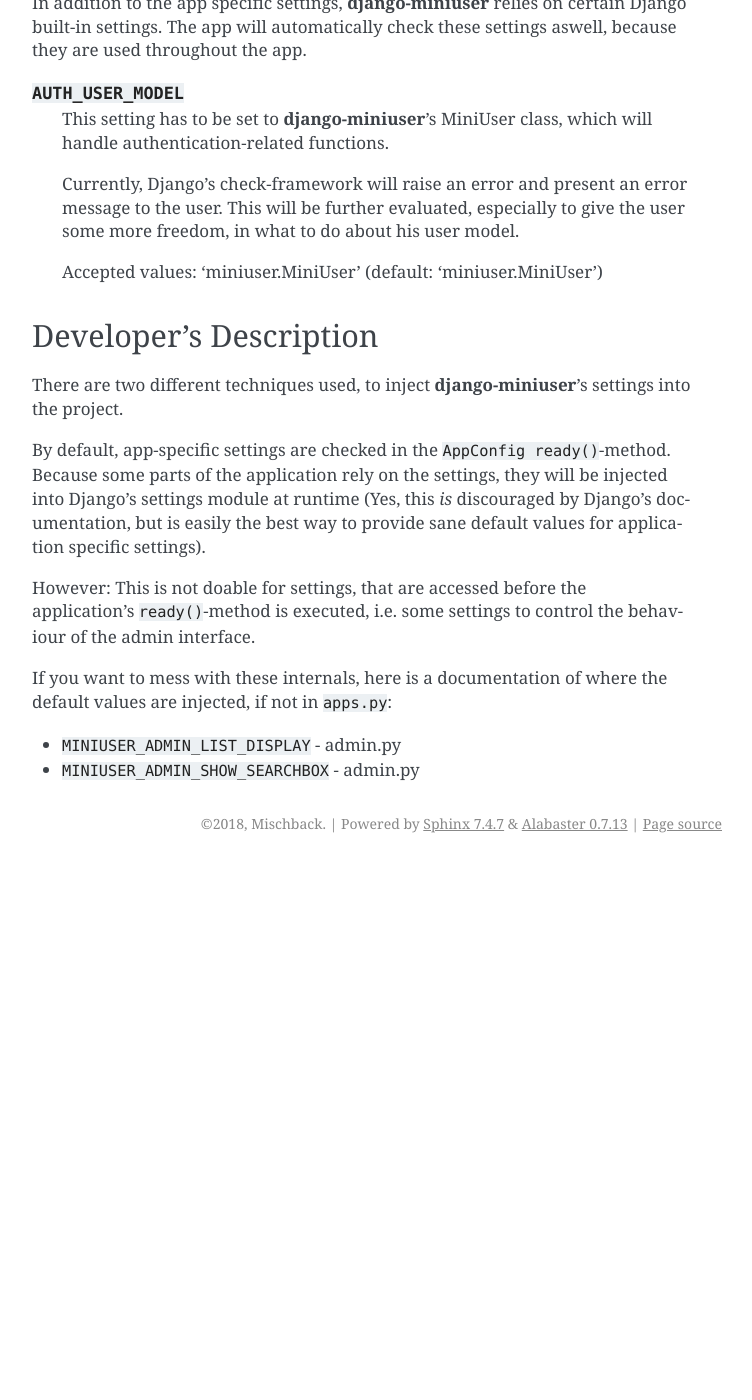
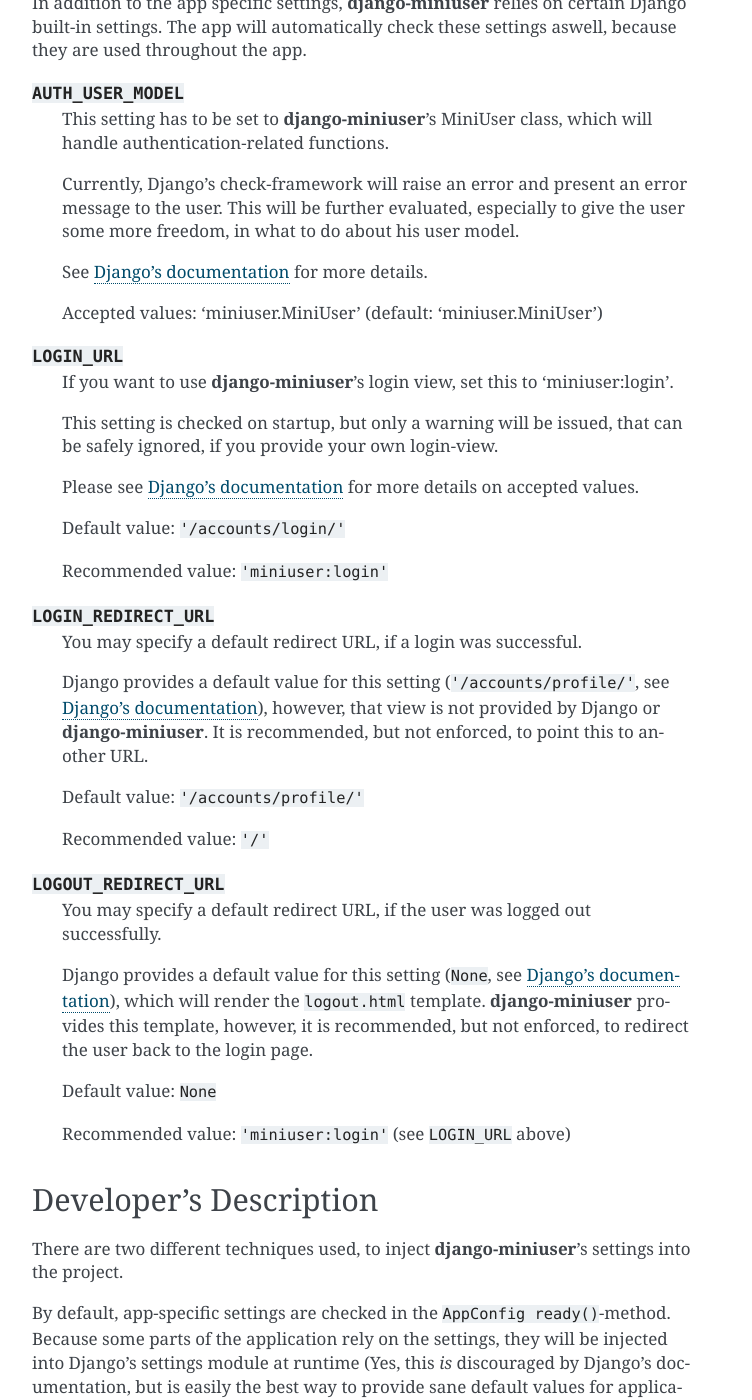
Before and after one commit to Mischback/django-miniuser, a Sphinx documentation site: the page built from docs/source/settings.rst, in a window 1280 px wide and 1400 px high, scrolled down 2384 px. Shown: the whole window, without its empty margins (388-1140 px from the left). Built offline with Sphinx 7.4.7, drawn with Linux system fonts in a browser that asks for light colours; before the commit the page ends 3247 px from its top, so only the background shows below that.

Commit message:
Included relevant Django settings

```diff
--- a/docs/source/settings.rst
+++ b/docs/source/settings.rst
@@ -109,7 +109,50 @@
         error message to the user. This will be further evaluated, especially
         to give the user some more freedom, in what to do about his user model.
 
+        See `Django's documentation <https://docs.djangoproject.com/en/dev/ref/settings/#auth-user-model>`_
+        for more details.
+
         Accepted values: 'miniuser.MiniUser' (default: 'miniuser.MiniUser')
+
+    ``LOGIN_URL``
+        If you want to use **django-miniuser**'s login view, set this to
+        'miniuser:login'.
+
+        This setting is checked on startup, but only a warning will be issued,
+        that can be safely ignored, if you provide your own login-view.
+
+        Please see `Django's documentation <https://docs.djangoproject.com/en/dev/ref/settings/#login-url>`_
+        for more details on accepted values.
+
+        Default value: ``'/accounts/login/'``
+
+        Recommended value: ``'miniuser:login'``
+
+    ``LOGIN_REDIRECT_URL``
+        You may specify a default redirect URL, if a login was successful.
+
+        Django provides a default value for this setting (``'/accounts/profile/'``,
+        see `Django's documentation <https://docs.djangoproject.com/en/dev/ref/settings/#login-redirect-url>`_),
+        however, that view is not provided by Django or **django-miniuser**. It
+        is recommended, but not enforced, to point this to another URL.
+
+        Default value: ``'/accounts/profile/'``
+
+        Recommended value: ``'/'``
+
+    ``LOGOUT_REDIRECT_URL``
+        You may specify a default redirect URL, if the user was logged out successfully.
+
+        Django provides a default value for this setting (``None``, see `Django's
+        documentation <https://docs.djangoproject.com/en/dev/ref/settings/#logout-redirect-url>`_),
+        which will render the ``logout.html`` template. **django-miniuser**
+        provides this template, however, it is recommended, but not enforced, to
+        redirect the user back to the login page.
+
+        Default value: ``None``
+
+        Recommended value: ``'miniuser:login'`` (see ``LOGIN_URL`` above)
+
 
 
 Developer's Description
```
Also changed, not shown: 1 other file.
